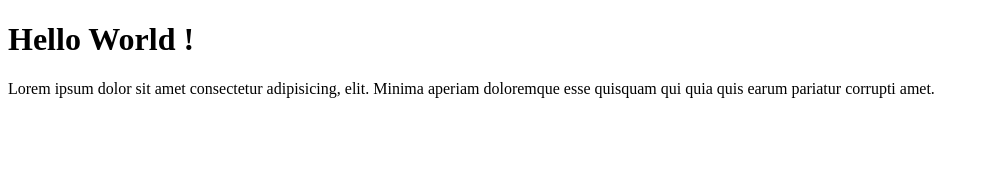
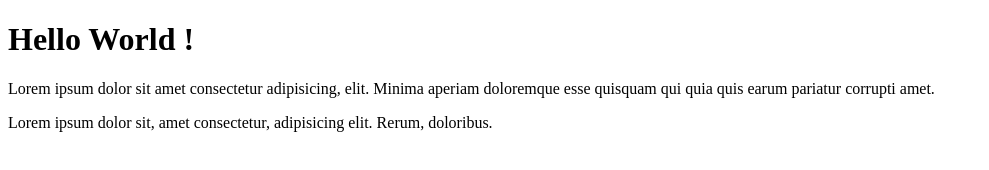
Before and after one commit to maskunandrianto/git-test3, a plain HTML site: page index.html in a window 1280 px wide. Shown: the whole page, without its empty margins (0-989 px from the left). Drawn offline with Linux system fonts and the light colour scheme.

Commit message:
menambahkan paragraf

```diff
--- a/index.html
+++ b/index.html
@@ -9,6 +9,7 @@
 
 	<h1>Hello World !</h1>
 	<p>Lorem ipsum dolor sit amet consectetur adipisicing, elit. Minima aperiam doloremque esse quisquam qui quia quis earum pariatur corrupti amet.</p>
+	<p>Lorem ipsum dolor sit, amet consectetur, adipisicing elit. Rerum, doloribus.</p>
 
 </body>
 </html>
```
